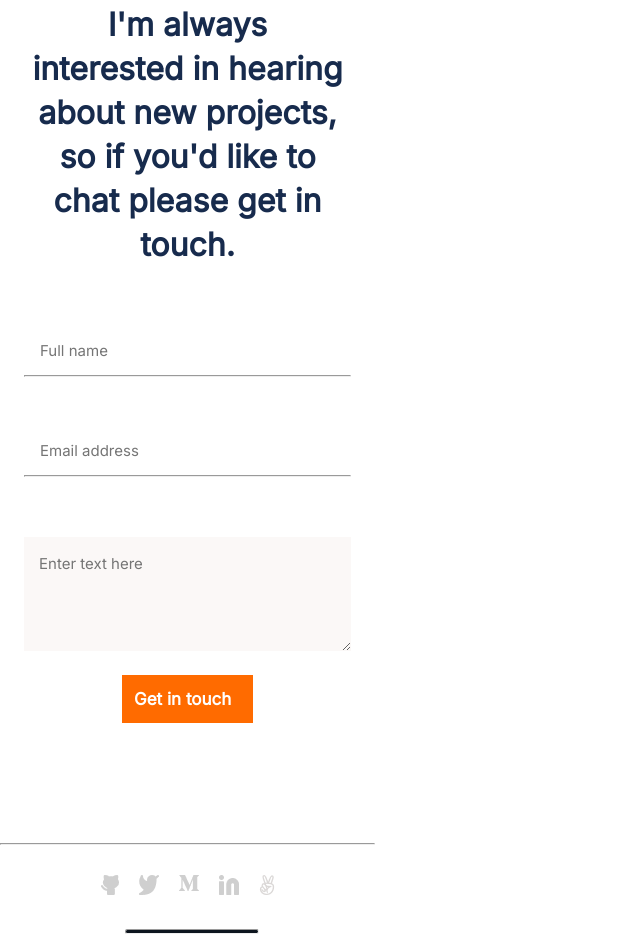
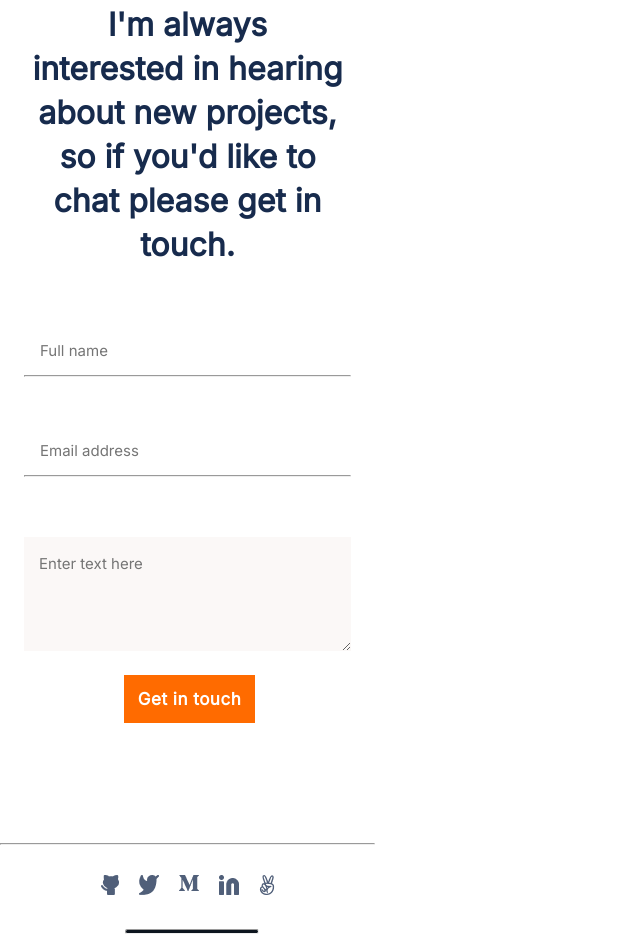
Before and after one commit to ngeelani48/Nafees-Portfolio, a website: page index.html in a window 1280 px wide. Shown: the part 5878-6817 px from the top of the page, without its empty margins (0-640 px from the left). Drawn offline with Linux system fonts and the light colour scheme.

Commit message:
Add Form attributes

```diff
--- a/index.html
+++ b/index.html
@@ -163,24 +163,24 @@
 
         <div id="contactform">
             <p id="intro-contactform">I'm always <br> interested in hearing about new projects, so if you'd like to chat please get in touch.</p>
-            <form action="https://formspree.io/f/{form_id" id="contact-input" method="post">
+            <form action="https://formspree.io/f/xoqzvdpw" id="contact-input" method="post">
                 <ul>
-                    <li><input type="text" id="name-contactform" name="Full name" placeholder="Full name" maxlength="30"></li>
+                    <li><input type="text" id="name-contactform" name="Full name" placeholder="Full name" maxlength="30" required></li>
                     <hr id="contactform-line">
-                    <li><input type="email" id="name-contactform" name="Email address" placeholder="Email address"></li>
+                    <li><input type="email" id="name-contactform" name="Email address" placeholder="Email address" required></li>
                     <hr id="contactform-line">
-                    <li><textarea name="Enter text here" id="text-contactform" placeholder="Enter text here" maxlength="500"></textarea></li>
+                    <li><textarea name="Enter text here" id="text-contactform" placeholder="Enter text here" maxlength="500" required></textarea></li>
                 </ul>
+                <button class="button-contactform">Get in touch</button>
             </form>
-            <button class="button-contactform">Get in touch</button>
             <hr class="line-contactform">
             <footer class="footer-contactform">
                 <ul class="links-footer">
-                    <li><a title="GitHub" href="https://github.com/ngeelani48"><img src="github.png" alt="GitHub Profile"></a></li>
-                    <li><a title="Twitter" href="https://twitter.com/ngeelani48"><img src="twitter.png" alt="Twitter Profile"></a></li>
-                    <li><a title="Medium" href="https://medium.com/@engnrnafees"><img src="medium.png" alt="Medium Profile"></a></li>
-                    <li><a title="LinkedIn" href="https://www.linkedin.com/in/m-n-geelani-3446097275/"><img src="Linkedin icon.png" alt="LinkedIn Profile"></a></li>
-                    <li><a title="Angelist" href="#"><img src="Vector.png" alt="angelist Profile"></a></li>
+                    <li><a title="GitHub" href="https://github.com/ngeelani48"><img src="github2.png" alt="GitHub Profile"></a></li>
+                    <li><a title="Twitter" href="https://twitter.com/ngeelani48"><img src="twitter2.png" alt="Twitter Profile"></a></li>
+                    <li><a title="Medium" href="https://medium.com/@engnrnafees"><img src="medium2.png" alt="Medium Profile"></a></li>
+                    <li><a title="LinkedIn" href="https://www.linkedin.com/in/m-n-geelani-3446097275/"><img src="linkedin2.png" alt="LinkedIn Profile"></a></li>
+                    <li><a title="Angelist" href="#"><img src="Vector2.png" alt="angelist Profile"></a></li>
                 </ul>
                 <hr class="linefooter-contactform">
             </footer>
--- a/styles.css
+++ b/styles.css
@@ -486,8 +486,9 @@ background-color:#DBD8D7;
   border: none;
   color: #fff;
   margin-top: 20px;
-  display: flex;
-  align-self: center;
+  /* display: flex; */
+  letter-spacing: 0.03em;
+  margin-left: 124px;
 }
 
 .line-contactform {
@@ -505,7 +506,6 @@ background-color:#DBD8D7;
   margin-top: 30px;
   margin-bottom: 30px;
 }
-
 .linefooter-contactform {
   display: block;
   width: 134px;
```
Also changed, not shown: Vector2.png (added), github2.png (added), linkedin2.png (added), medium2.png (added), twitter2.png (added).
